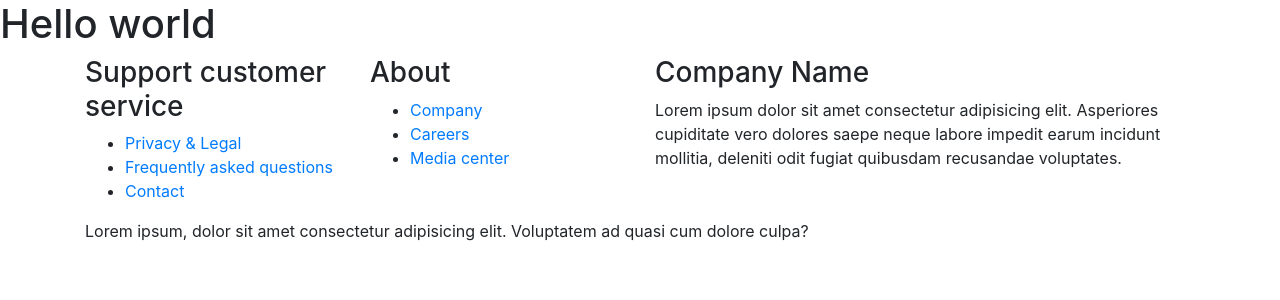
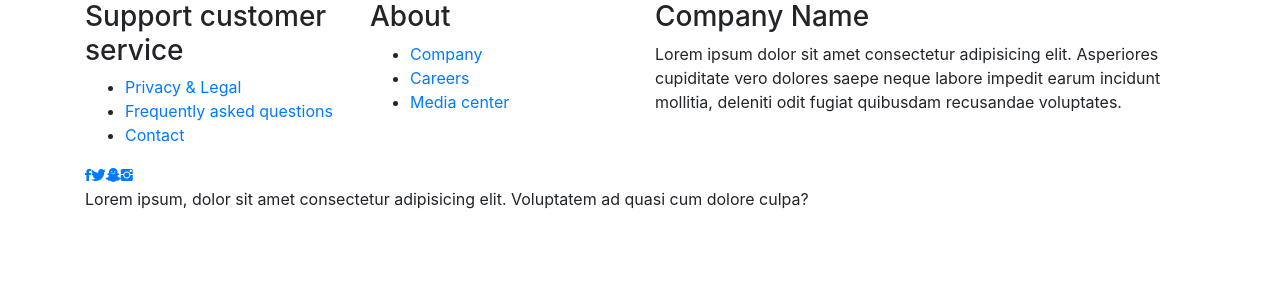
Before and after one commit to pinklove0526/Skill_Learning, a PHP site: page / in a window 1280 px wide. Shown: the top 300 px of the page. Run offline with PHP 8.4, Linux system fonts and the light colour scheme.

Commit message:
Update header.php

```diff
--- a/includes/header.php
+++ b/includes/header.php
@@ -7,9 +7,9 @@
 
         <!-- Bootstrap CSS -->
         <link rel="stylesheet" href="https://cdn.jsdelivr.net/npm/bootstrap@4.6.0/dist/css/bootstrap.min.css" integrity="sha384-B0vP5xmATw1+K9KRQjQERJvTumQW0nPEzvF6L/Z6nronJ3oUOFUFpCjEUQouq2+l" crossorigin="anonymous">
+        <link rel="stylesheet" href="https://cdnjs.cloudflare.com/ajax/libs/ionicons/2.0.1/css/ionicons.min.css">
         <link rel="stylesheet" href="css/style.css">
         <title>Skill Learning</title>
     </head>
-    <body>
-
-            <h1>Hello world</h1>
+    <header>
+    </header>
```
